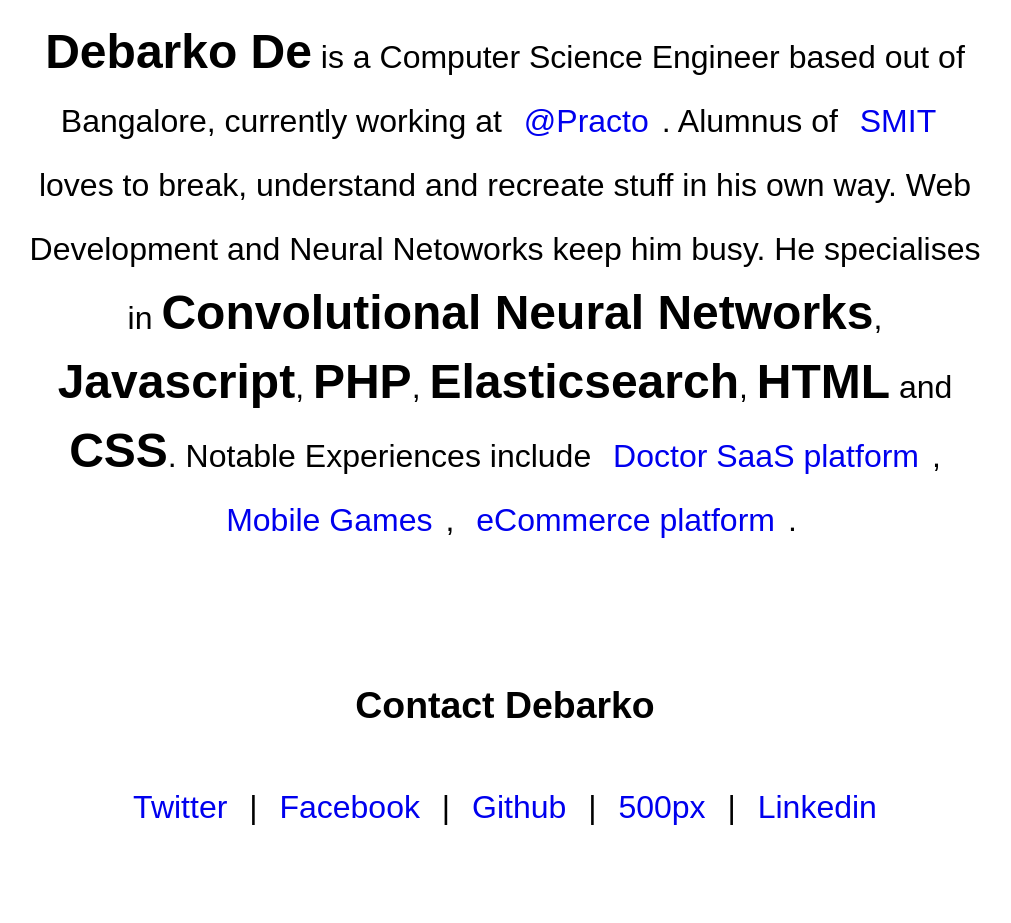
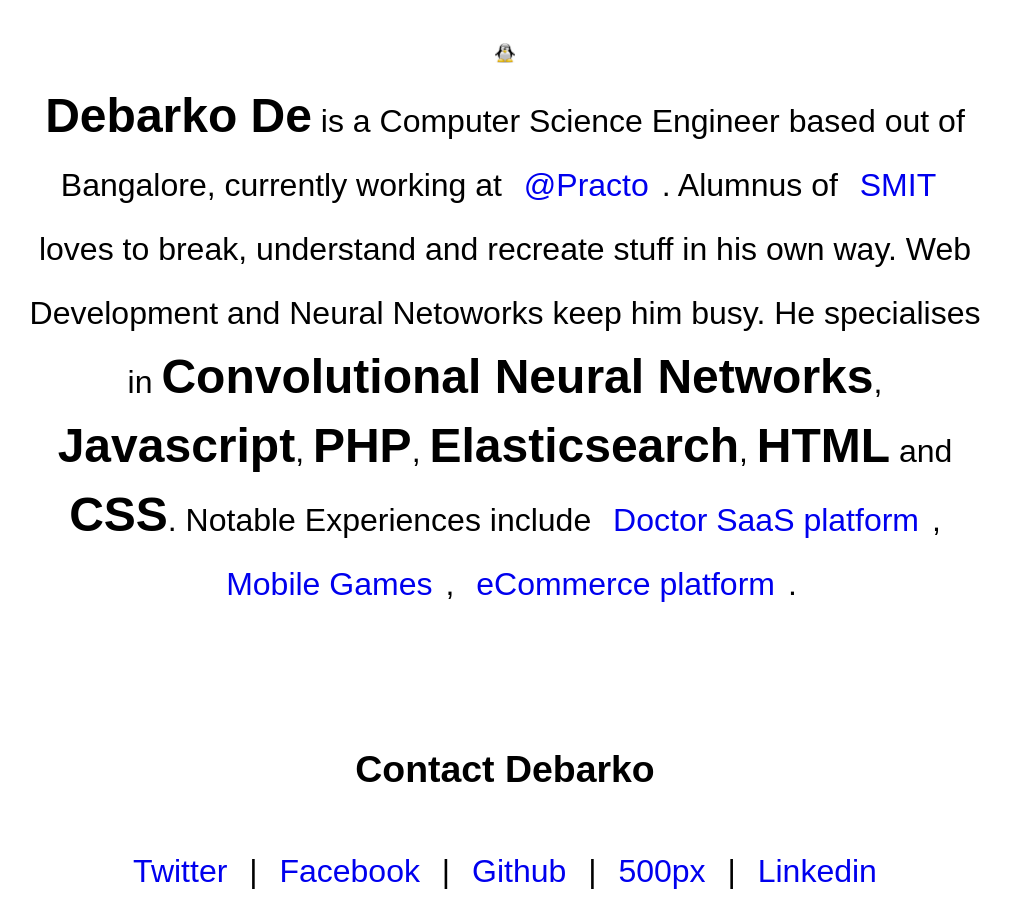
Before and after one commit to debarko/debarko.de, a plain HTML site: page index.html in a window 1280 px wide. Shown: the whole page, without its empty margins (135-1146 px from the left). Before the commit the page ends 859 px from the top, so only its background shows below. Drawn offline with Linux system fonts and the light colour scheme; a web font is replaced by a local one.

Commit message:
Small image

```diff
--- a/index.html
+++ b/index.html
@@ -48,6 +48,8 @@
 <body>
     <center>
         <section class="sections-sty">
+            <img src="./tux.jpg" width="20px"/>
+            <br />
             <h1>Debarko De</h1> is a Computer Science Engineer based out of Bangalore, currently working at <a href="https://twitter.com/practodev" target="_blank">@Practo</a>. Alumnus of <a href="http://smu.edu.in/smit.html/viewpage.php" target="_blank">SMIT</a> loves to break, understand and recreate stuff in his own way. Web Development and Neural Netoworks keep him busy. He specialises in <h2>Convolutional Neural Networks</h2>, <h2>Javascript</h2>, <h2>PHP</h2>, <h2>Elasticsearch</h2>, <h2>HTML</h2> and <h2>CSS</h2>. Notable Experiences include <a target="_blank" href="https://www.practo.com/for-doctors/ray">Doctor SaaS platform</a>, <a target="_blank" href="http://hashcube.com/">Mobile Games</a>, <a target="_blank" href="http://gadgets.ndtv.com/apps/news/practo-pilots-medicine-ordering-service-in-bengaluru-795094">eCommerce platform</a>.
         </section>
         <section class="sections-sty">
```
Also changed, not shown: tux.jpg (added), tux.png (added), 1 other file.
